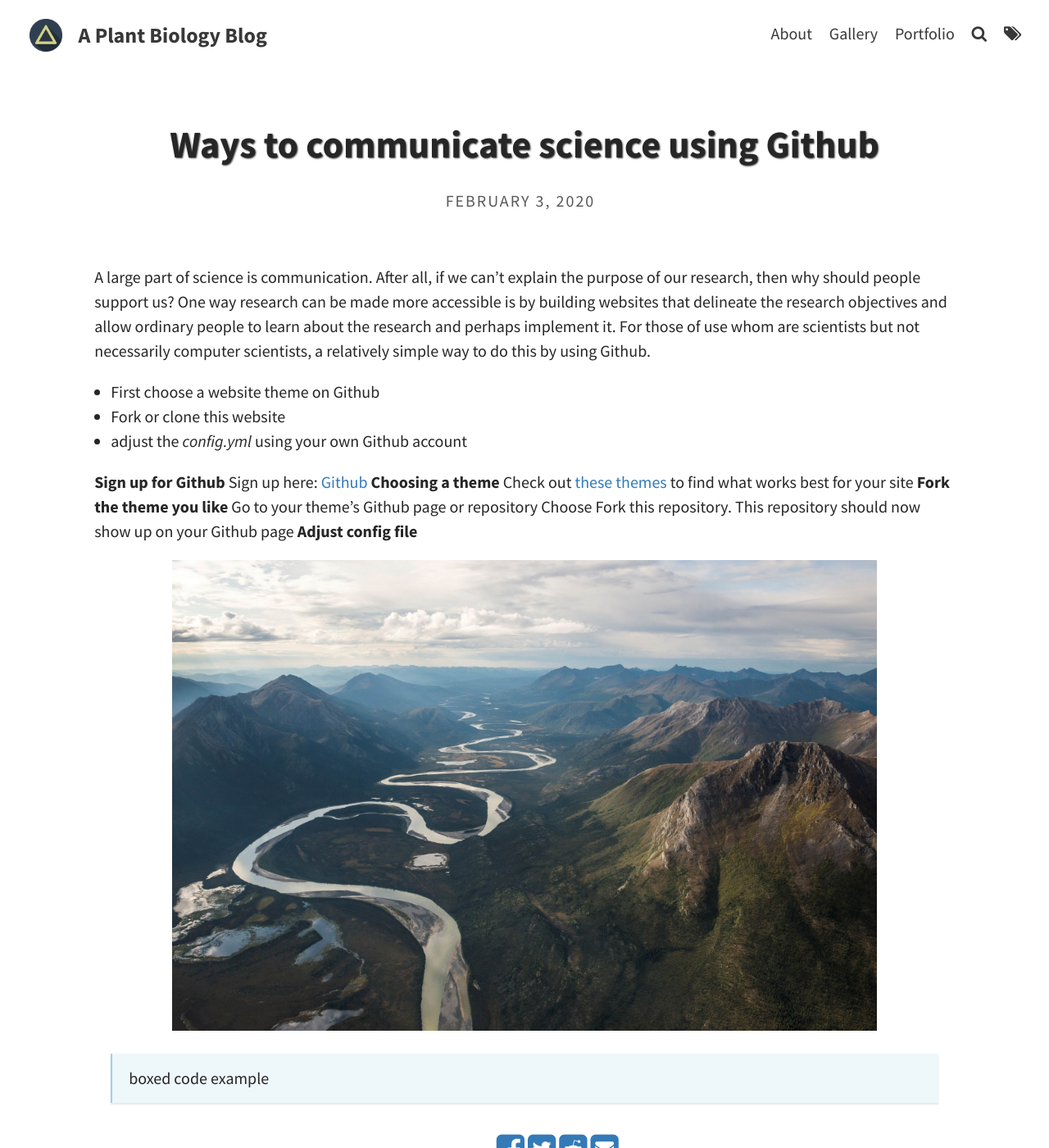
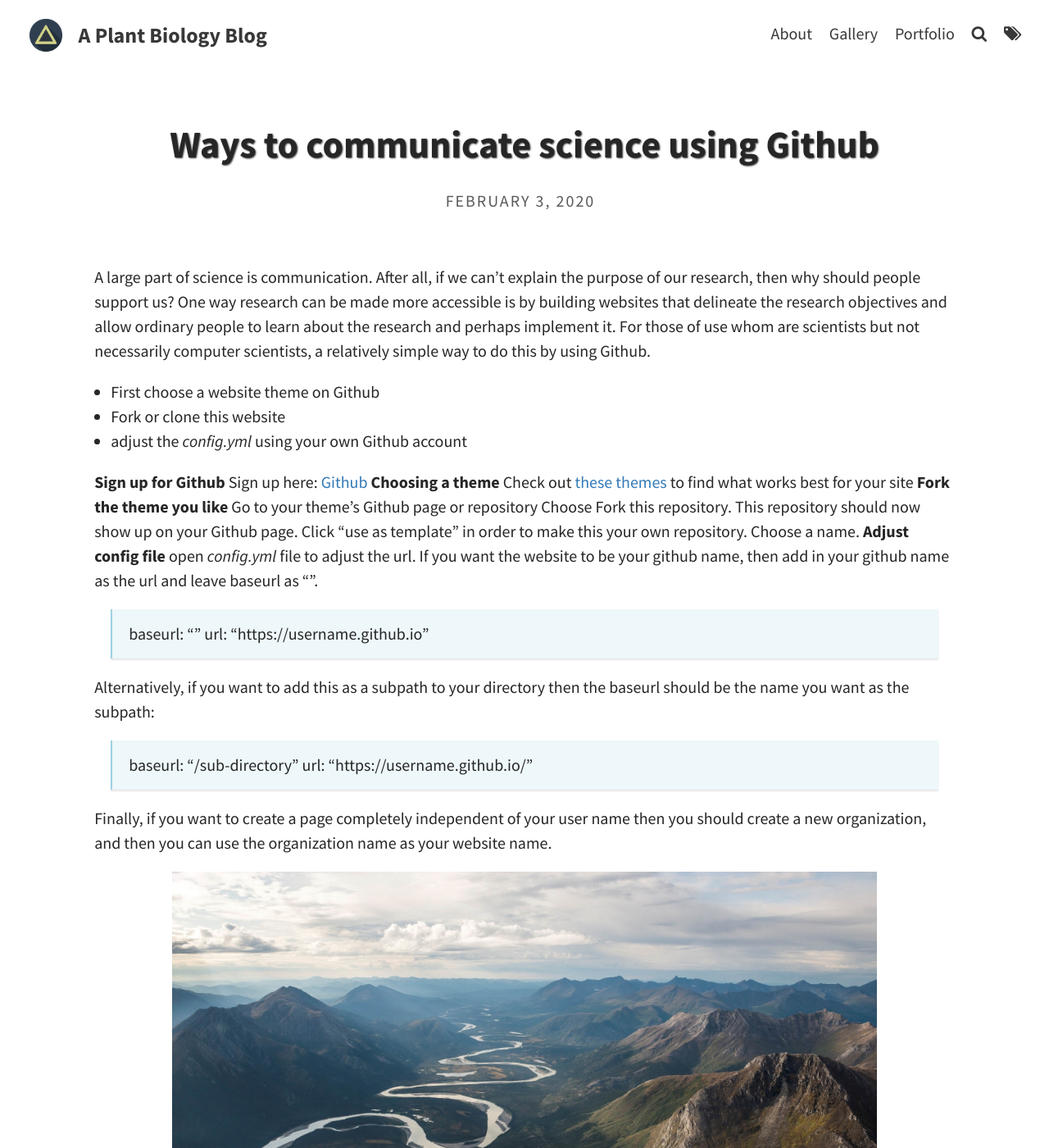
Before and after one commit to bmmoore43/scienceblog, a Jekyll site: the page built from _posts/2020-02-03-sciencecom.md, in a window 1280 px wide and 1400 px high. Shown: the whole window at 82% size. Built offline with Jekyll 4.4.1, drawn with Linux system fonts in a browser that asks for light colours.

Commit message:
Update 2020-02-03-sciencecom.md

```diff
--- a/_posts/2020-02-03-sciencecom.md
+++ b/_posts/2020-02-03-sciencecom.md
@@ -20,9 +20,16 @@ Sign up here: [Github](https://github.com/)
 Check out [these themes](https://jekyll-themes.com/free/) to find what works best for your site
 **Fork the theme you like**
 Go to your theme's Github page or repository
-Choose Fork this repository. This repository should now show up on your Github page
+Choose Fork this repository. This repository should now show up on your Github page. Click "use as template" in order to make this your own repository. Choose a name.
 **Adjust config file**
+open _config.yml_ file to adjust the url. If you want the website to be your github name, then add in your github name as the url and leave baseurl as "".
+>baseurl: ""
+>url: "https://username.github.io"
+
+Alternatively, if you want to add this as a subpath to your directory then the baseurl should be the name you want as the subpath:
+>baseurl: "/sub-directory"
+>url: "https://username.github.io/"
+
+Finally, if you want to create a page completely independent of your user name then you should create a new organization, and then you can use the organization name as your website name.
 
 ![Travel]({{ "/assets/img/pexels/travel.jpeg" | relative_url}})
-
-> boxed code example
```
